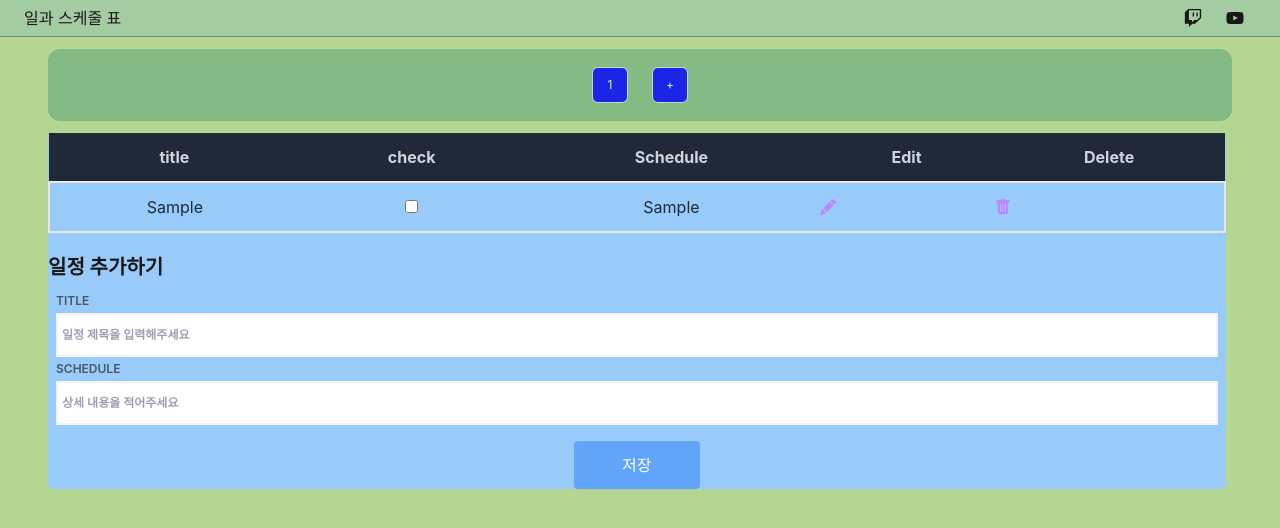
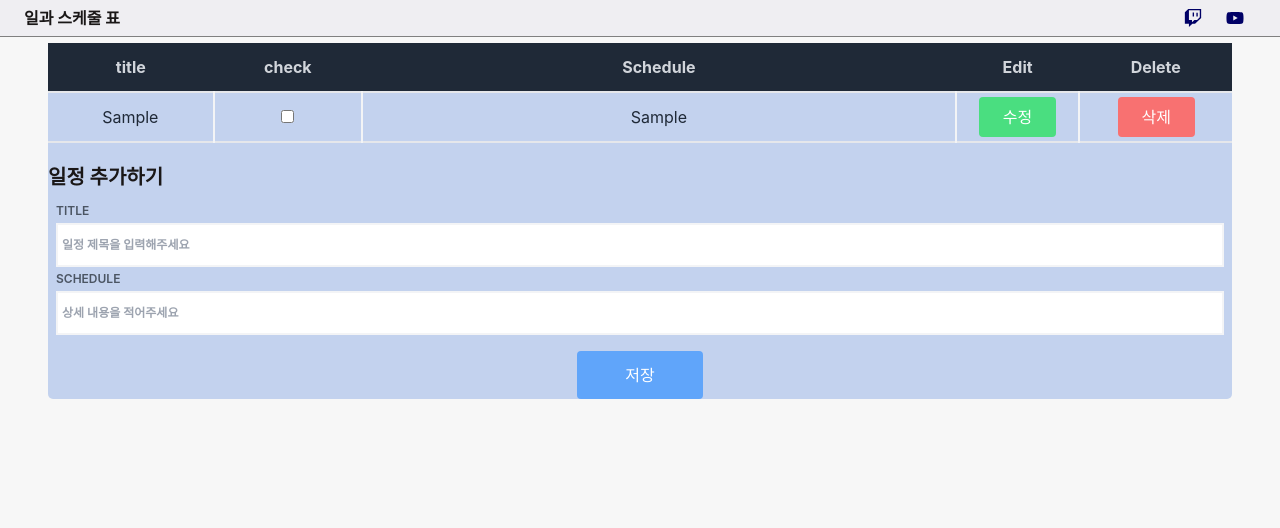
Before and after one commit to kimminkum/react_schedule_basic, a React (Create React App) app: page / in a window 1280 px wide. Both pictures are taken after typing "Sample", "Sample" into the empty fields and a click on the button "저장". Shown: the top 528 px of the page. Built offline with nearby package versions, Linux system fonts and the light colour scheme.

Commit message:
불균형 해소 1차완성

```diff
--- a/src/App.css
+++ b/src/App.css
@@ -16,7 +16,7 @@
 body{
   margin: 0;
   padding: 0;
-  background-color: rgb(181, 214, 146);
+  background-color: #f7f7f7;
   color: rgb(26, 23, 23);
 }
 
@@ -32,7 +32,7 @@ a{
   padding-bottom: 6px;
   border-bottom: 1px solid #808080;
   width: 100%;
-  background-color: rgb(163, 204, 163);
+  background-color: #efeef2;
 }
 
 .header .header_title{
@@ -51,6 +51,16 @@ a{
 
 .header_links .header_links_icons li{
   padding: 0px 12px;
+  color:#000066;
+}
+
+.header_links .header_links_icons li :active,
+.header_links .header_links_icons li :hover,
+.header_links .header_links_icons li :focus
+.header_links .header_links_icons li :after{
+  opacity: 1;
+  transition: .5s;
+  color:red;
 }
 
 
@@ -61,14 +71,16 @@ a{
   padding: 6px;
   display:flex;
   justify-content: center;
+  align-items: center;
 }
 
 .schedule {
   margin: 6px 48px;
-  width: 92%;
   padding: 0;
-  background-color: rgb(153, 203, 250);
+  background-color: rgb(195, 210, 238);
   border-radius: 5px;
+  justify-content: center;
+  align-items: center;
 }
 
 .schedule .schedule_table{
--- a/src/App.js
+++ b/src/App.js
@@ -16,7 +16,7 @@ function App() {
 
         {/* 제목 */}
         <div className="header_title">
-          <h3> 일과 스케줄 표 </h3>
+          <h3><b>일과 스케줄 표</b></h3>
         </div>
 
         {/* 링크 */}
@@ -30,10 +30,10 @@ function App() {
 
       <div className='main'>
         {/* 스케쥴 표 버튼과 생성, 수정, 삭제 버튼  */}
-        <div className="optionbar">
+        {/* <div className="optionbar">
           <Button>1</Button>
           <Button>+</Button>
-        </div>
+        </div> */}
       </div>
 
       <div className='schedule'>
--- a/src/Post.js
+++ b/src/Post.js
@@ -8,14 +8,6 @@ const Post = ({onSaveData}) => {
         check: '',
         schedule: '',
     });
-
-    // const handleChange = (e) => {
-    //     const {title, value} = e.target;
-    //     setForm({
-    //         ...form,
-    //         [title]: value,
-    //     })
-    // };
 
     function handleChange(e) {
         console.log(e.target.value); //이렇게!
@@ -40,7 +32,7 @@ const Post = ({onSaveData}) => {
 
     return (
         <>
-            <div className='text-xl font-bold mt-5 mb-2 textcenter'>일정 추가하기</div>
+            <div className='text-xl font-bold mt-5 mb-2 textcenter'>일정 추가하기</div> {/* title */}
             <form className='mt-3' onSubmit={handleSubmit}>
                 <div className="flex flex-col md:flex-row mb-1">
                     <label htmlFor="usertitle" className="w-full flex-1 mx-2 text-xs font-semibold
@@ -52,16 +44,7 @@ const Post = ({onSaveData}) => {
                             required placeholder='일정 제목을 입력해주세요' type='text' name='title'
                             value={form.title} onChange={handleChange} />
                     </label>
-                    {/* <label htmlFor='check' className='w-full flex-1 mx-2 text-xs font-semibold
-                    text-gray-600 uppercase'>Check */}
-                        {/* <input className='w-full py-3 px-1 mt-1
-                        text-gray-800 appearance-none
-                        border-2 border-gray-100
-                        focus:text-gray-500 focus:outline-none focus:border-gray-200'
-                            required placeholder='체크 여부' type='radio' name='check'
-                            value={form.check} onChange={handleChange} /> */}
-                        {/* <input required placeholder='체크 여부' type='radio' name='check' value={form.check} onChange={handleChange}  /> */}
-                    {/* </label> */}
+
                 </div>
                 <div className="flex flex-col md:flex-row">
                     <label htmlFor="schedule" className="w-full flex-1 mx-2 text-xs font-semibold
@@ -73,15 +56,6 @@ const Post = ({onSaveData}) => {
                             required placeholder='상세 내용을 적어주세요' type='text' name='schedule'
                             value={form.schedule} onChange={handleChange} />
                     </label>
-                    {/* <label htmlFor="website" className="w-full flex-1 mx-2 text-xs font-semibold
-                    text-gray-600 uppercase">Website
-                        <input className='w-full py-3 px-1 mt-1
-                        text-gray-800 appearance-none
-                        border-2 border-gray-100
-                        focus:text-gray-500 focus:outline-none focus:border-gray-200'
-                            required placeholder='사이트 주소를 입력해주세요' type='text' name='website'
-                            value={form.website} onChange={handleChange} />
-                    </label> */}
                 </div>
                 <div className='text-center'>
                     <button className='bg-blue-400 py-2 text-center px-10 md:px-12 md:py-3 text-white
--- a/src/Td.js
+++ b/src/Td.js
@@ -12,15 +12,19 @@ const Td = ({item, handleRemove, handleEdit}) => {
     }
     return (
         <>
-        <tr className='"bg-white border-2 border-gray-200'>
+        <tr className='"bg-white border-y-2 border-gray-200'>
             {/* <td className='px-4 py-3'>{item.id}</td> */}
-            <td className='text-center px-4 py-3'>{item.title}</td>
-            <td className='text-center px-4 py-3'><input type='checkbox' /></td>
-            <td className='text-center px-4 py-3'>{item.schedule}</td>
-            <td onClick={onEdit} className='text-center text-purple-400 cursor-pointer show-modal'>
-            <BsFillPencilFill/></td>
-            <td onClick={onRemove} className='text-center text-purple-400 cursor-pointer'>
-            <BsFillTrashFill/></td>
+            <td className='text-center px-4 py-3 border-r-2 border-gray-100 w-20'>{item.title}</td>
+            <td className='text-center px-4 py-3 border-r-2 border-gray-100 w-20'><input type='checkbox' /></td>
+            <td className='text-center px-4 py-3 border-r-2 border-gray-100 w-80'>{item.schedule}</td>
+            <td onClick={onEdit} className='text-center text-gray-600
+            cursor-pointer show-modal border-r-2 border-gray-100 w-5'>
+            <button className='bg-green-400 py-1 text-center px-5 md:px-6 md:py-2 text-white
+                    rounded text-xl md:text-base' type='submit'>수정</button></td>
+            <td onClick={onRemove} className='text-center text-gray-600 cursor-pointer w-5
+            items-center'>
+            <button className='bg-red-400 py-1 text-center px-5 md:px-6 md:py-2 text-white
+                    rounded text-xl md:text-base' type='submit'>삭제</button></td>
         </tr>
         </>
     )
```
